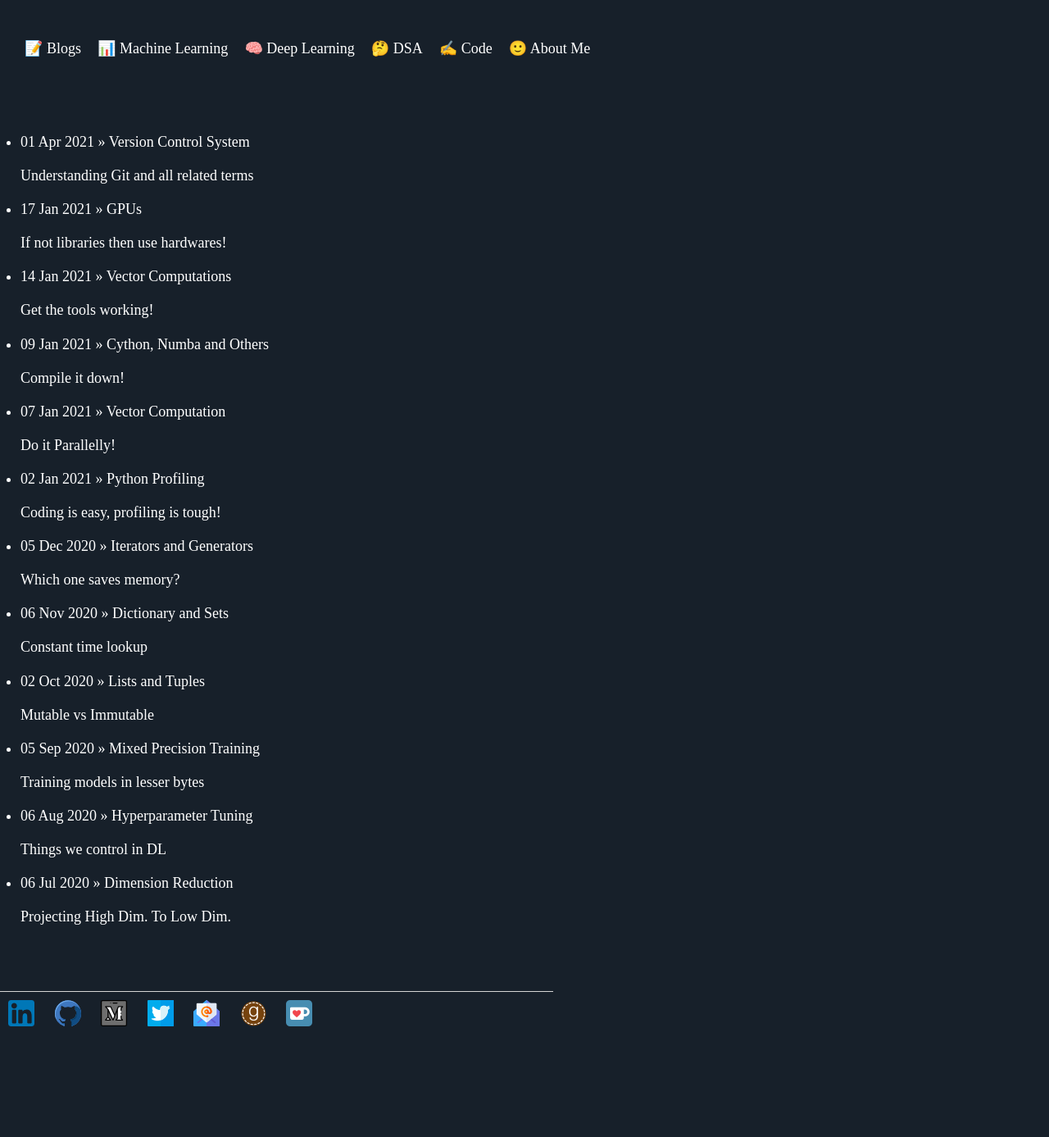
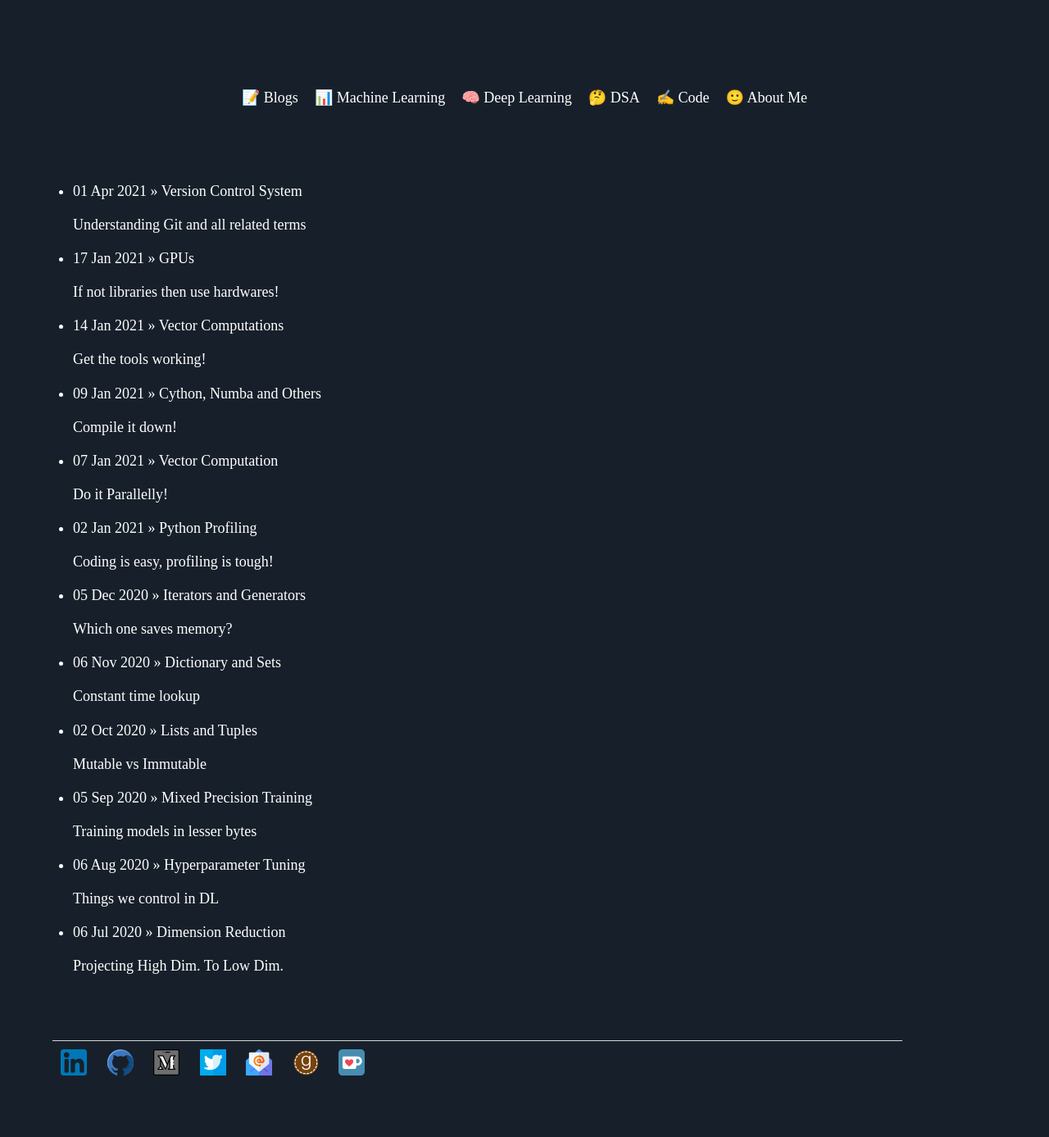
Before and after one commit to Mayurji/mayurji.github.io, a Jekyll site: the page built from index.html, in a window 1280 px wide. Shown: the whole page at 82% size. Built offline with Jekyll 4.4.1, drawn with Linux system fonts in a browser that asks for light colours; nearby versions of some CDN libraries; before the commit the page ends 1267 px from its top, so only the background shows below that.

Commit message:
Body Center Align

```diff
--- a/css/main.css
+++ b/css/main.css
@@ -1,8 +1,8 @@
-/*body {
+body {
     margin: 60px auto;
     width: 90%;
 }
-
+/*
 html, body {
   height: 100%;
 }
@@ -10,12 +10,13 @@ html, body {
 html {
   display: table;
   margin: auto;
-}*/
+}
 
 body {
   display: table-cell;
   vertical-align: middle;
 }
+*/
 
 nav {
     background: #17202a;
```
